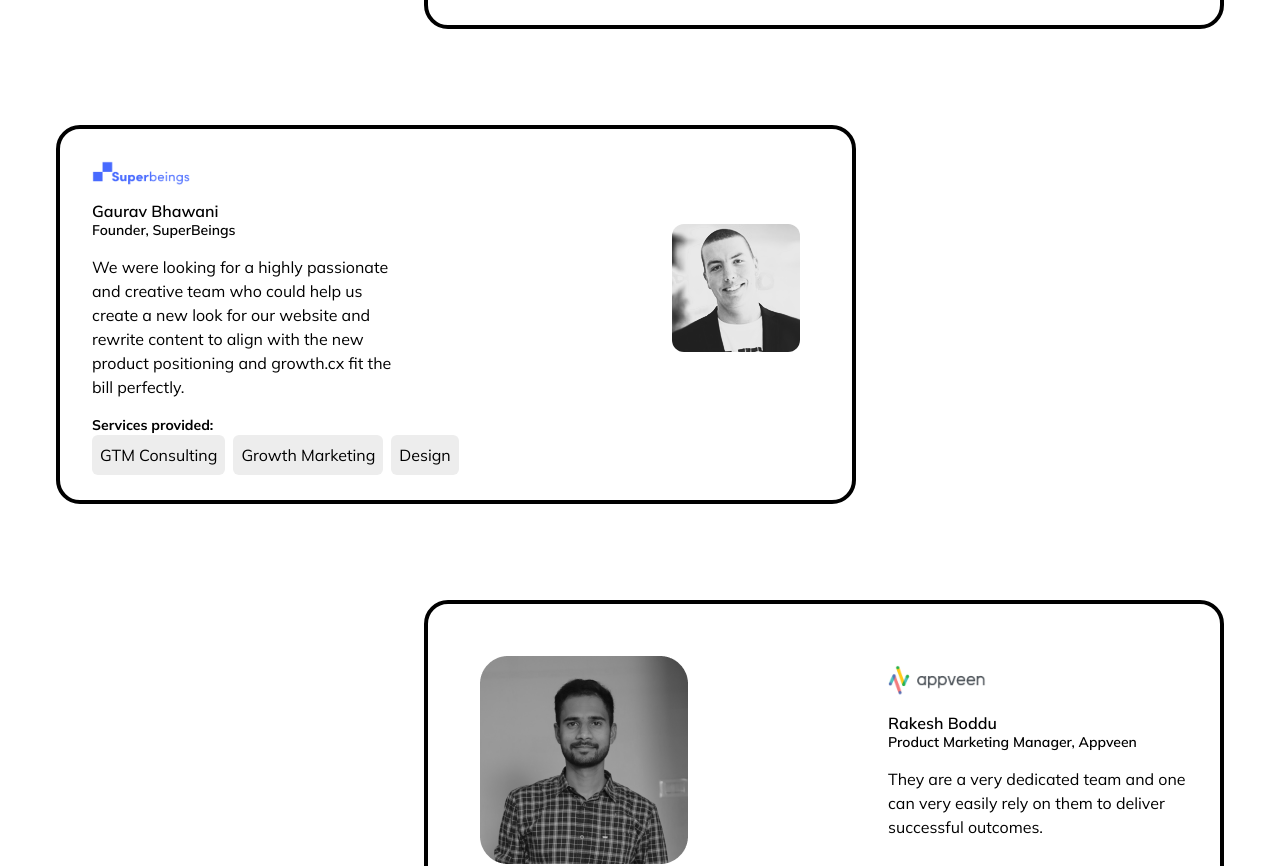
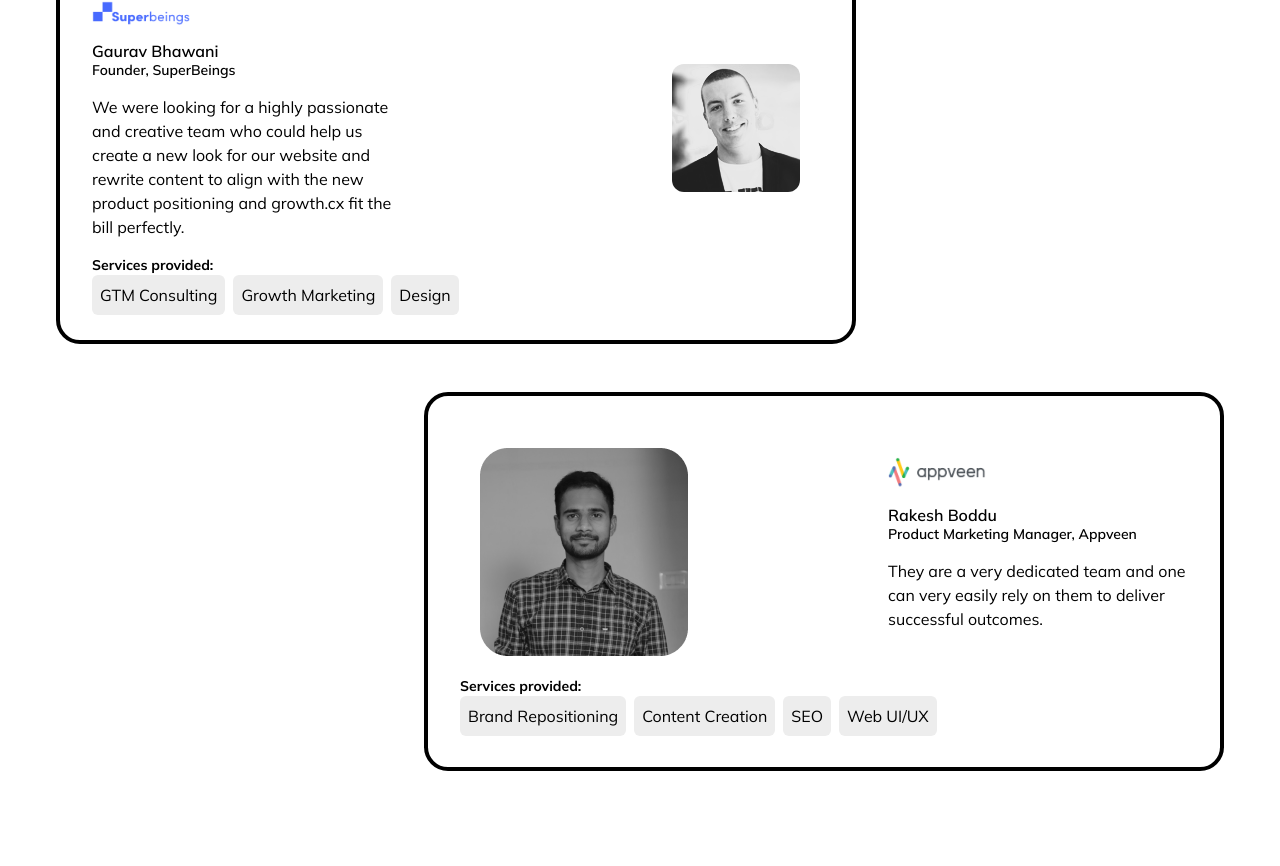
Before and after one commit to fazil47/growth-cx-assignment, a React (Create React App) app: page / in a window 1280 px wide. Shown: the part 1539-2405 px from the top of the page. Built offline with nearby package versions, Linux system fonts and the light colour scheme.

Commit message:
Card carousel now works

```diff
--- a/package.json
+++ b/package.json
@@ -15,6 +15,8 @@
     "react-dom": "^18.1.0",
     "react-router-dom": "^6.3.0",
     "react-scripts": "5.0.1",
+    "react-slick": "^0.29.0",
+    "slick-carousel": "^1.8.1",
     "typescript": "^4.7.2",
     "web-vitals": "^2.1.4"
   },
--- a/src/components/CardCarousel.tsx
+++ /dev/null
@@ -1,6 +0,0 @@
-import { ReactNode } from "react";
-
-// Only works with CustomerCard components
-export default function CardCarousel({ children }: { children: ReactNode }) {
-  return <div>{children}</div>;
-}
--- /dev/null
+++ b/src/components/CardsDisplay.css
@@ -0,0 +1,27 @@
+.cardCarousel {
+  @apply sm:hidden;
+}
+
+.cardCarouselCardContainer {
+  @apply p-2;
+}
+
+.cardCarouselCardContainer > .customerCard {
+  @apply mx-auto;
+}
+
+.cardsNonMobile {
+  @apply hidden sm:block;
+}
+
+.cardsNonMobile > .customerCard:nth-child(odd) {
+  @apply lg:ml-10;
+}
+
+.cardsNonMobile > .customerCard:nth-child(even) {
+  @apply lg:ml-auto lg:mr-10;
+}
+
+.cardsNonMobile > .customerCard:nth-child(even) > .customerCardContent {
+  @apply flex-row-reverse;
+}
--- /dev/null
+++ b/src/components/CardsDisplay.jsx
@@ -0,0 +1,25 @@
+import Slider from "react-slick";
+import "./CardsDisplay.css";
+
+// Only works with CustomerCard components
+// Show carousel only when width is below 640px otherwise shows all cards
+export default function CardsDisplay({ children }) {
+  const settings = {
+    className: "cardCarousel",
+    dots: true,
+    infinite: true,
+    speed: 500,
+    slidesToShow: 1,
+    slidesToScroll: 1
+  };
+  return (
+    <div className="cardsDisplay">
+      <div className="cardsNonMobile">
+        {children}
+      </div>
+      <Slider {...settings}>{children.map((child, i) => {
+        return <div key={i} className="cardCarouselCardContainer">{child}</div>;
+      })}</Slider>
+    </div>
+  );
+}
--- a/src/components/CustomerCard.css
+++ b/src/components/CustomerCard.css
@@ -1,9 +1,9 @@
 .customerCard {
-  @apply snap-center border-4 border-black rounded-3xl flex flex-col justify-evenly p-4 sm:p-8 my-2 sm:my-12 sm:h-[379px] w-[400px] sm:w-full lg:w-[800px] text-sm;
+  @apply snap-center border-4 border-black rounded-3xl flex flex-col justify-evenly p-4 sm:p-8 my-2 sm:my-12 sm:h-[379px] max-w-[350px] sm:max-w-full sm:w-full lg:w-[800px] text-sm;
 }
 
 .customerCardContent {
-  @apply flex flex-row justify-around sm:justify-between align-middle items-center h-[100px] sm:h-fit;
+  @apply flex flex-row-reverse sm:flex-row justify-around sm:justify-between align-middle items-center h-[100px] sm:h-fit;
 }
 
 .customerCardDetails {
@@ -31,7 +31,7 @@
 }
 
 .customerDescriptionSmall {
-  @apply sm:hidden text-[16px] leading-[24px] pb-4 w-[250px];
+  @apply sm:hidden text-[16px] leading-[24px] pb-4;
 }
 
 .customerImage {
--- a/src/components/Layout.css
+++ b/src/components/Layout.css
@@ -1,5 +1,5 @@
 #layout {
-  @apply w-full h-full overflow-y-hidden;
+  @apply w-full h-full overflow-y-hidden overflow-x-hidden;
 }
 
 #layoutContent {
--- a/src/index.css
+++ b/src/index.css
@@ -1,6 +1,9 @@
 @tailwind base;
 @tailwind components;
 @tailwind utilities;
+
+@import "~slick-carousel/slick/slick.css";
+@import "~slick-carousel/slick/slick-theme.css";
 
 body {
   margin: 0;
--- a/src/pages/Customers.css
+++ b/src/pages/Customers.css
@@ -24,21 +24,5 @@
 }
 
 .customerSection {
-  @apply my-16 flex flex-row overflow-x-auto gap-4 sm:gap-0 sm:flex-col snap-x sm:snap-none;
+  @apply mt-[24px] mb-[73px];
 }
-
-.customerCard:nth-child(odd) {
-  @apply lg:ml-10;
-}
-
-.customerCard:nth-child(odd) > .customerCardContent {
-  @apply flex-row-reverse sm:flex-row;
-}
-
-.customerCard:nth-child(even) {
-  @apply lg:ml-auto lg:mr-10;
-}
-
-.customerCard:nth-child(even) > .customerCardContent {
-  @apply flex-row-reverse;
-}
--- a/src/pages/Customers.tsx
+++ b/src/pages/Customers.tsx
@@ -12,6 +12,7 @@ import superbeingsLogo from "../imgs/customers/superbeings/logo.png";
 import superbeingsImage from "../imgs/customers/superbeings/image.png";
 import appveenLogo from "../imgs/customers/appveen/logo.png";
 import appveenImage from "../imgs/customers/appveen/image.png";
+import CardsDisplay from "../components/CardsDisplay";
 
 export default function Download() {
   return (
@@ -28,6 +29,7 @@ export default function Download() {
         </div>
       </section>
       <section className="customerSection">
+        <CardsDisplay>
           <CustomerCard
             logo={crawIQLogo}
             name="Harish Kumar"
@@ -65,6 +67,7 @@ export default function Download() {
             ]}
             image={appveenImage}
           />
+        </CardsDisplay>
       </section>
     </Page>
   );
```
Also changed, not shown: 1 other file (tests, documents, lock files or other folders). Lines whose indentation alone changed are shown as unchanged.
